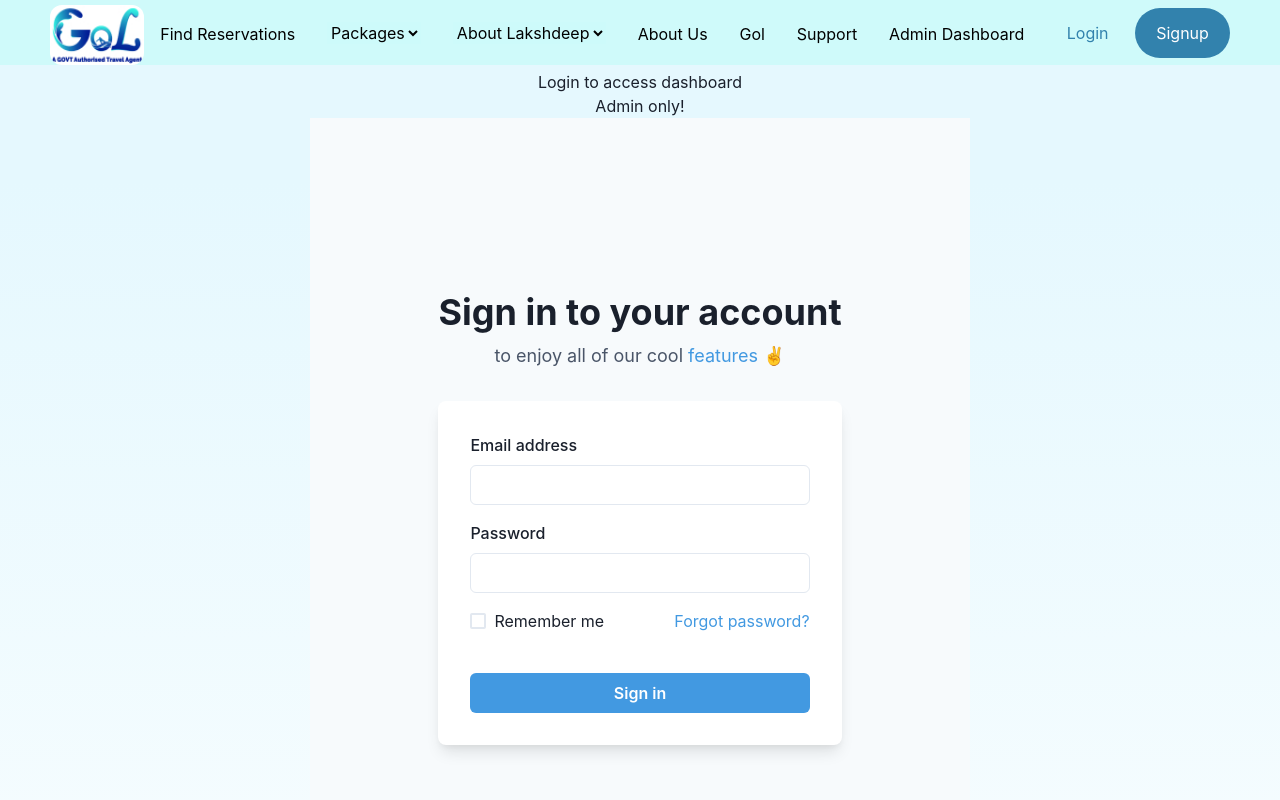
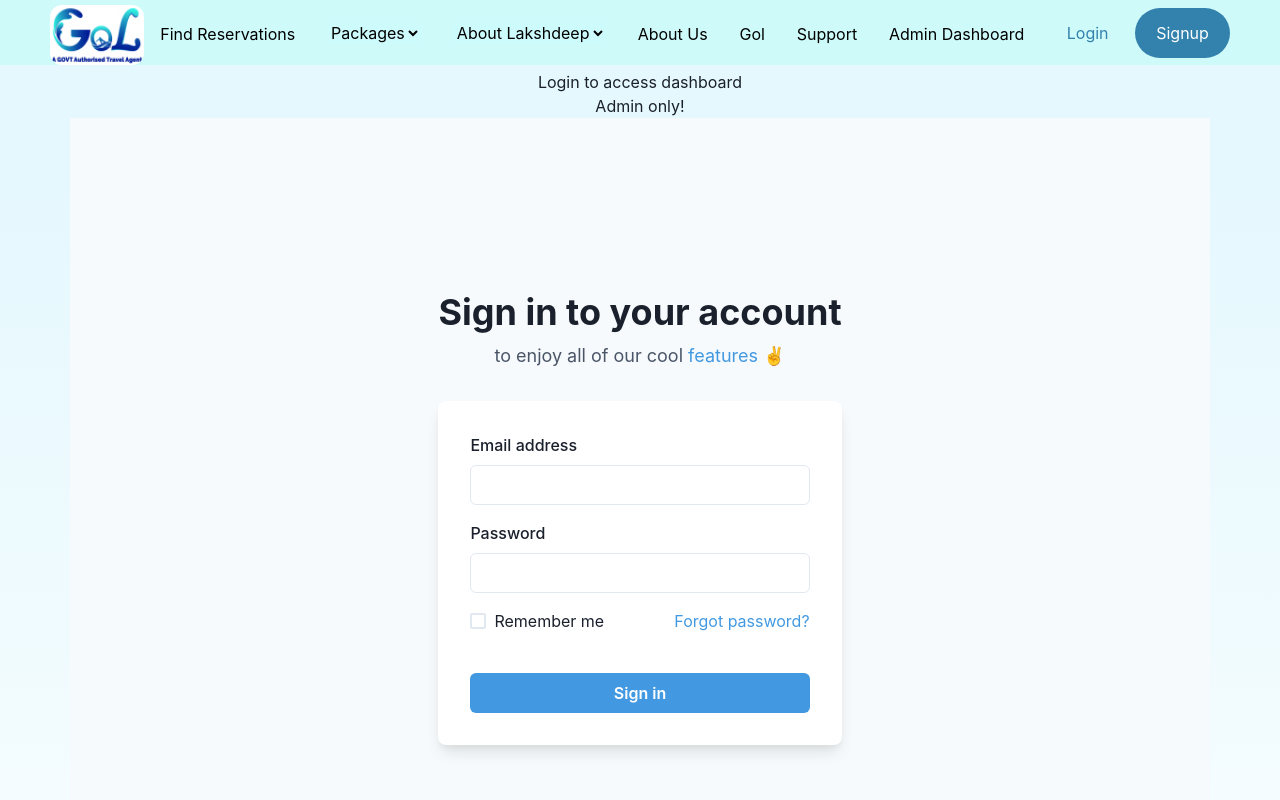
Before and after one commit to satyamasai/gld, a React (Create React App) app in the folder frontend/: page /admin/login in a window 1280 px wide. Shown: the top 800 px of the page. Built offline with nearby package versions, Linux system fonts and the light colour scheme.

Commit message:
admin done + toggle

```diff
--- a/frontend/src/Components/Navbar/Navbar.jsx
+++ b/frontend/src/Components/Navbar/Navbar.jsx
@@ -63,7 +63,7 @@ function Navbar() {
         </button>
       </Flex>
 
-      <ul className={toggleMenu ? "nav-links mobile" : "nav-links"}>
+      <ul  className={toggleMenu ? "nav-links mobile" : "nav-links"}>
         <li>
           <a href="/">Home</a>
         </li>
@@ -75,7 +75,7 @@ function Navbar() {
         </li>
         <li>
           {gldadminkey ? (
-            <Button onClick={handleLogout} colorScheme="red">Admin Logout</Button>
+            <Button  onClick={handleLogout } colorScheme="red">Admin Logout</Button>
           ) : (
             <a href="/admindashboard">Admin Dashboard</a>
           )}
--- a/frontend/src/Pages/Admin/AdminDashboard.css
+++ b/frontend/src/Pages/Admin/AdminDashboard.css
@@ -1,7 +1,7 @@
 
 
 .admin_login{
-    width: 800px;
+    width: 100vw;
     /* height: 500px; */
     margin: auto;
     /* border: 1px solid red; */
```
